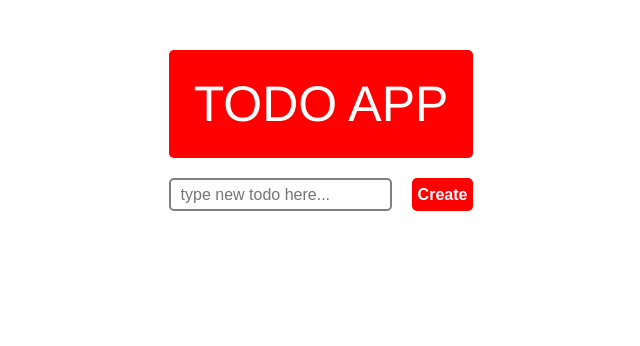
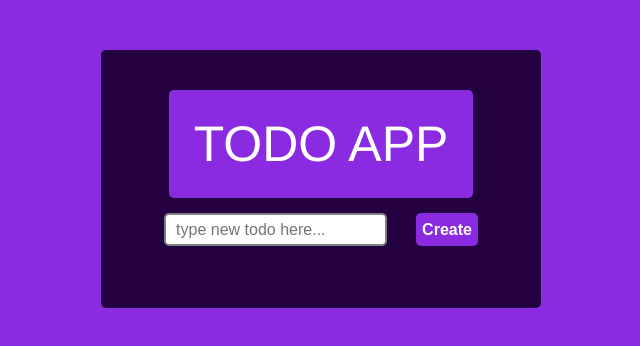
Before and after one commit to mandibence/todoAppV2, a React (Create React App) app in the folder myapp/: page / in a window 1280 px wide. Shown: the top 346 px of the page, without its empty margins (319-959 px from the left). Built offline with nearby package versions, Linux system fonts and the light colour scheme.

Commit message:
modify the whole styling

```diff
--- a/myapp/src/App.tsx
+++ b/myapp/src/App.tsx
@@ -2,12 +2,15 @@ import React from "react"
 import Header from "./components/Header"
 import Main from "./components/Main"
 import "./css/General.css"
+import "./css/App.css"
 
 const App: React.FC = () => {
     return (
-        <div>
-            <Header />
-            <Main />
+        <div className="App">
+            <div className="AppInnerContainer">
+                <Header />
+                <Main />
+            </div>
         </div>
     )
 }
--- /dev/null
+++ b/myapp/src/css/App.css
@@ -0,0 +1,15 @@
+.App {
+    display: flex;
+    justify-content: center;
+    background-color: blueviolet;
+    padding-top: 50px;
+}
+
+.AppInnerContainer {
+    background-color: #240242;
+    max-width: 440px;
+    min-width: 440px;
+    padding-top: 40px;
+    padding-bottom: 30px;
+    border-radius: 5px;
+}
--- a/myapp/src/css/General.css
+++ b/myapp/src/css/General.css
@@ -2,4 +2,5 @@ body {
     margin: 0px;
     padding: 0px;
     font-family: Helvetica, sans-serif;
+    background-color: blueviolet;
 }
--- a/myapp/src/css/Header.css
+++ b/myapp/src/css/Header.css
@@ -1,7 +1,6 @@
 .header {
     display: flex;
     justify-content: center;
-    margin-bottom:5px;
 }
 
 .header-text {
@@ -9,8 +8,7 @@
     border-radius: 5px;
     color: white;
     font-size: 50px;
-    background-color: red;
-    margin-top: 50px;
+    background-color: blueviolet;
     margin-bottom: 15px;
     padding: 25px;
 }
--- a/myapp/src/css/Main.css
+++ b/myapp/src/css/Main.css
@@ -12,9 +12,10 @@
     color: white;
     font-size: 16px;
     font-weight: bold;
-    background-color: red;
+    background-color: blueviolet;
     border-radius: 5px;
     border-style: none;
+    margin-left: 9px;
 }
 
 ul {
@@ -37,6 +38,10 @@ ul {
     height: 40px;
     min-width: 400px;
     margin-right: 35px;
+    margin-bottom: 15px;
+    padding-left: 10px;
+    background-color: blueviolet;
+    border-radius: 5px;
 }
 
 .todoElementEditing {
@@ -45,27 +50,34 @@ ul {
     height: 40px;
     min-width: 400px;
     margin-right: 35px;
+    margin-bottom: 15px;
+    padding-left: 5px;
+    background-color: blueviolet;
+    border-radius: 5px;
 }
 
 .todoCheckbox {
     transform: scale(2.5);
     margin-right: 20px;
+    outline-color: blueviolet;
 }
 
 .todoName {
     font-size: 25px;
     margin-right: 12px;
+    color: white;
 }
 
 .todoDeleteButton {
     margin-left: 5px;
+    margin-right: 5px;
     height: 33px;
     color: white;
     font-size: 16px;
     font-weight: bold;
-    background-color: red;
+    background-color: #240242;
     border-radius: 5px;
-    border-style:  none;
+    border-style: none;
 }
 
 .todoEditButton {
@@ -74,18 +86,29 @@ ul {
     color: white;
     font-size: 16px;
     font-weight: bold;
-    background-color: red;
+    background-color: #240242;
     border-radius: 5px;
     border-style: none;
+}
+
+.todoEditInput {
+    height: 30px;
+    border-radius: 5px;
+    border-style: none;
+    width: 100%;
+    margin-right: 5px;
+    padding-left: 10px;
+    font-size: 16px;
 }
 
 .todoEditDoneButton {
     margin-left: auto;
     height: 33px;
+    margin-right: 5px;
     color: white;
     font-size: 16px;
     font-weight: bold;
-    background-color: red;
+    background-color: #240242;
     border-radius: 5px;
     border-style: none;
 }
```
